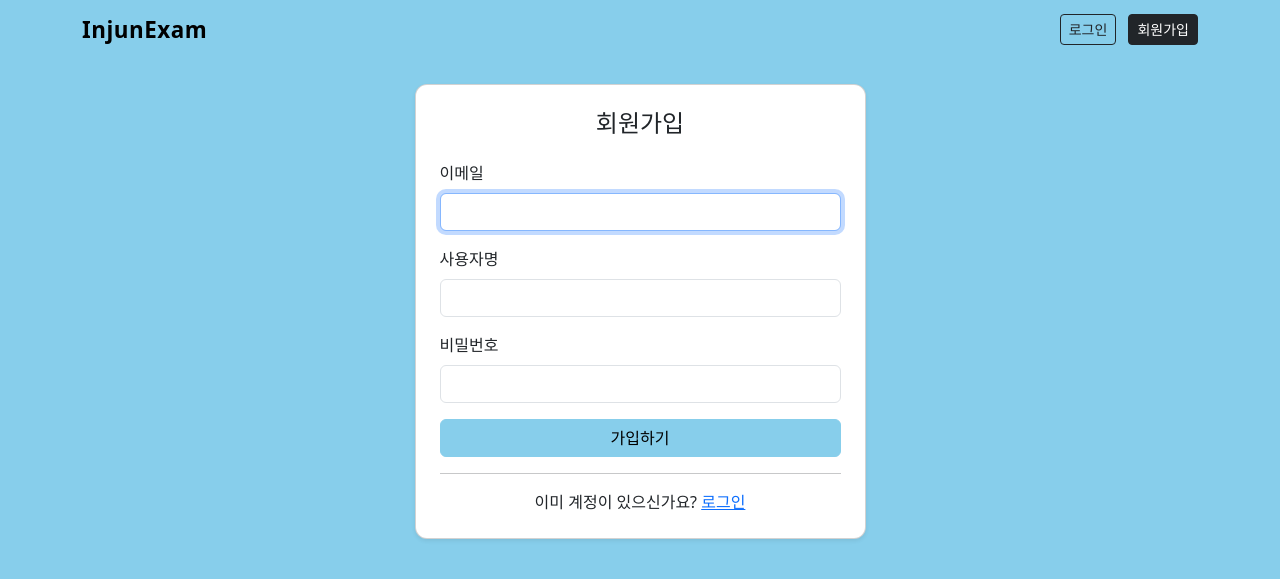
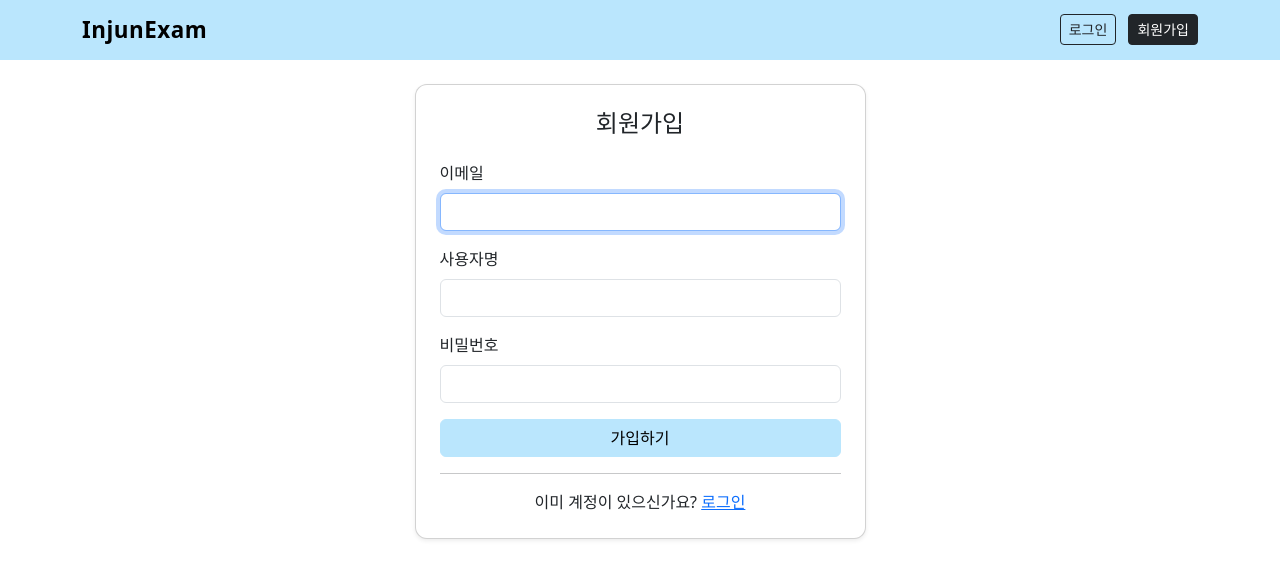
Before and after one commit to jij6303/exam-generator, a Flask app: page /auth/register in a window 1280 px wide. Shown: the top 579 px of the page. Run offline with Flask 3, Linux system fonts and the light colour scheme.

Commit message:
feat(#16): set page background to white, header to lighter sky blue #BAE6FD
Co-Authored-By: Claude Sonnet 4.6 <noreply@anthropic.com>

```diff
--- a/app/static/css/style.css
+++ b/app/static/css/style.css
@@ -1,6 +1,6 @@
 /* 하늘색 테마 변수 */
 :root {
-  --sky: #87CEEB;
+  --sky: #BAE6FD;
   --sky-dark: #5bb8e0;
   --sky-darker: #2e9ec9;
 }
@@ -49,7 +49,7 @@
 
 /* 카드 success/danger 테두리 유지 */
 body {
-  background-color: #87CEEB;
+  background-color: #ffffff;
 }
 
 .navbar-brand {
```
